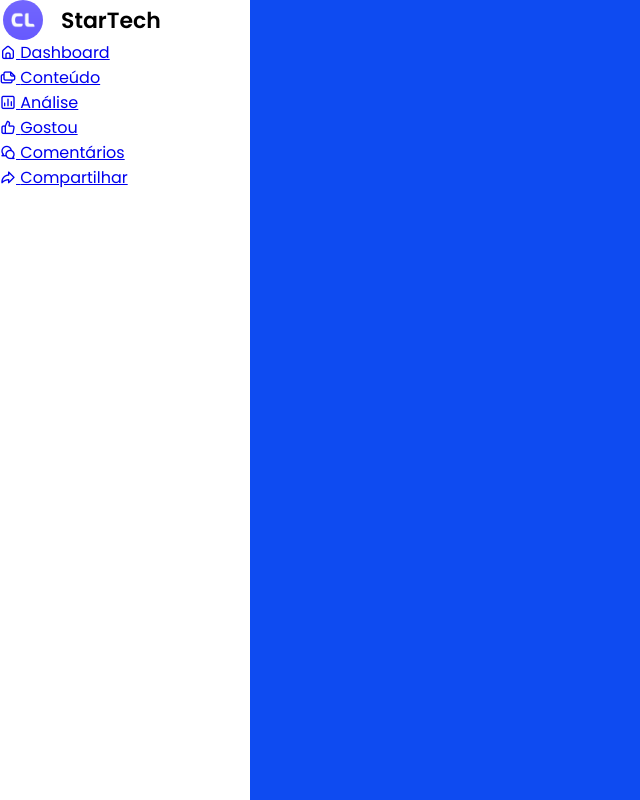
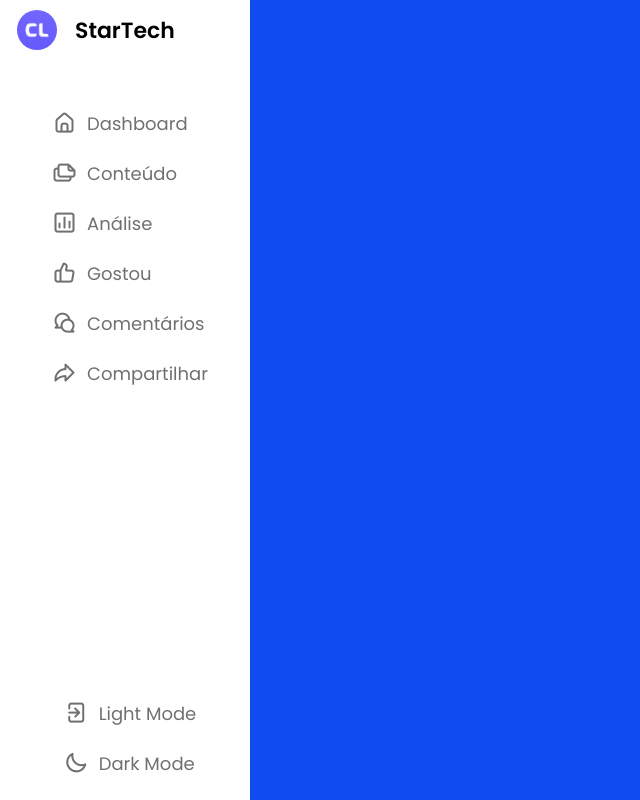
Before and after one commit to Ericofff/gestao_financeira, a PHP site: page /home.html in a window 1280 px wide. Shown: the whole page, without its empty margins (0-640 px from the left). Run offline with PHP 8.4, Linux system fonts and the light colour scheme.

Commit message:
Estilização do menu do Dashboard

```diff
--- a/css/homepag.css
+++ b/css/homepag.css
@@ -41,6 +41,7 @@ nav{
     left: 0;
     height: 100%;
     width: 250px;
+    padding: 10px 14px;
     background-color: var(--panel-color);
 }
 
@@ -73,3 +74,57 @@ nav .logo-name .logo_name{
     color: var(--text-color);
     margin-left: 1rem;
 }
+
+
+nav .menu-items{
+    margin-top: 3rem;
+    height: calc(100% - 90px);
+    display: flex;
+    flex-direction: column;
+    justify-content: space-between;
+    align-items: center;
+}
+
+.menu-items li{
+    list-style: none;
+
+}
+
+.menu-items li a{
+    display: flex;
+    align-items: center;
+    height: 50px;
+    text-decoration: none;
+    position: relative;
+}
+
+.menu-items li a:hover:before{
+    content: "";
+    position: absolute;
+    left: -7px;
+    height: 5px;
+    width: 5px;
+    border-radius: 50%;
+    background-color: var(--primary-color);
+}
+
+.menu-items li a i{
+    min-width: 45px;
+    height: 100%;
+    display: flex;
+    font-size: 24px;
+    align-items: center;
+    justify-content: center;
+    color: var(--black-light-color);
+}
+
+.menu-items li a .link-name{
+    color: var(--black-light-color);
+    font-weight: 400;
+    font-size: 18px;
+}
+
+.nav-links li a:hover .link-name,
+.nav-links li a:hover i{
+    color: var(--primary-color);
+}
--- a/home.html
+++ b/home.html
@@ -48,6 +48,15 @@
                     <span class="link-name">Compartilhar</span>
                 </a></li>
             </ul>
+            <ul class="logout-mod">                <li><a href="#">
+                <i class="uil uil-signout"></i>
+                <span class="link-name">Light Mode</span>
+            </a></li>
+            <li><a href="#">
+                <i class="uil uil-moon"></i>
+                <span class="link-name">Dark Mode</span>
+            </a></li>
+        </ul>
         </div>
     </nav>
 </body>
```
